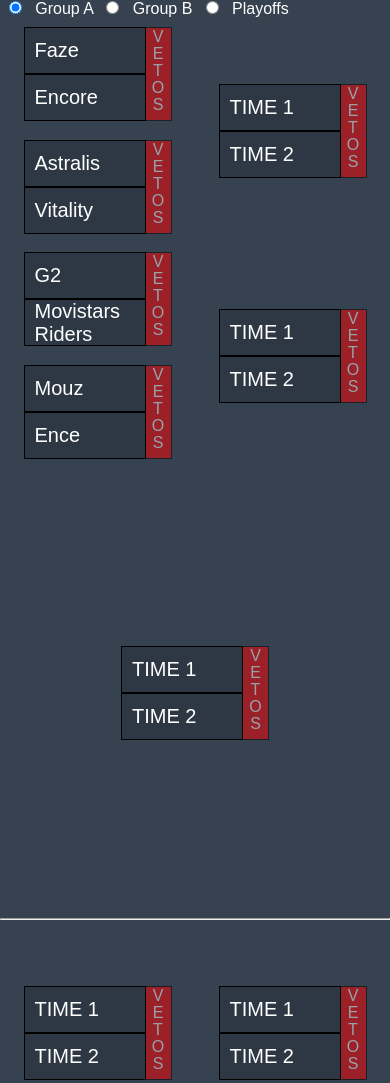
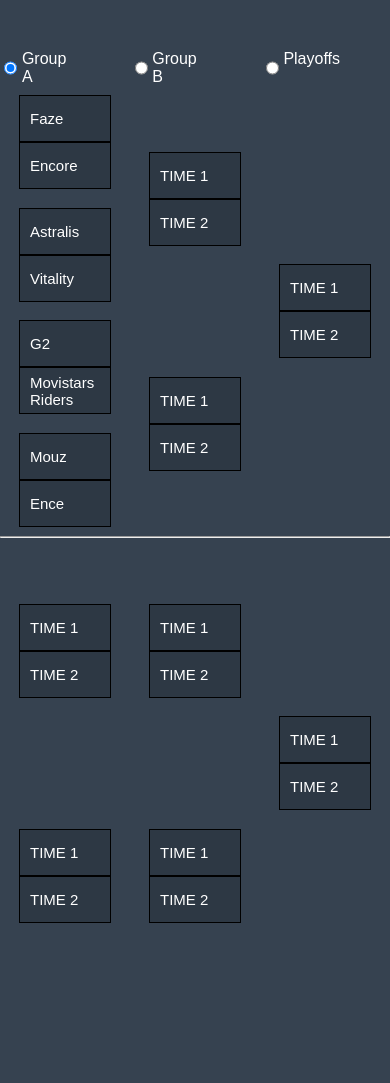
Before and after one commit to pedropaulowski/IEM-Cologne-Pick-em, a plain HTML site: page index.html in a window 390 px wide. Shown: the top 1083 px of the page. After the commit the page ends 988 px from the top, so only its background shows below. Drawn offline with Linux system fonts and the light colour scheme.

Commit message:
responsive design + deleting VETOS from mobile phones

```diff
--- a/index.css
+++ b/index.css
@@ -11,6 +11,7 @@
 
 .team-board{
     border: 1px solid black;
+    /* max-width: 100px; */
     width: 100px;
     height: 25px;
     display: flex;
@@ -44,7 +45,7 @@
     flex-direction: row;
     justify-content: space-around;
     align-items: stretch;
-    flex-wrap: wrap;
+    /* flex-wrap: wrap; */
 }
 
 .tournament {
@@ -132,3 +133,27 @@
     display: flex;
     flex-direction: column;
 }
+
+#formStageSelection {
+    margin: auto;
+    max-width: 1024px;
+    width: 100%;
+    display: flex;
+    justify-content: center;
+    padding-top: 50px;
+}
+
+label {
+    padding-right: 50px;
+}
+
+@media (max-width: 480px)
+{
+ .team-board {
+    width: 70px;
+    font-size: 15px;
+ }
+ .vetos {
+    display: none;
+ }
+}
```
